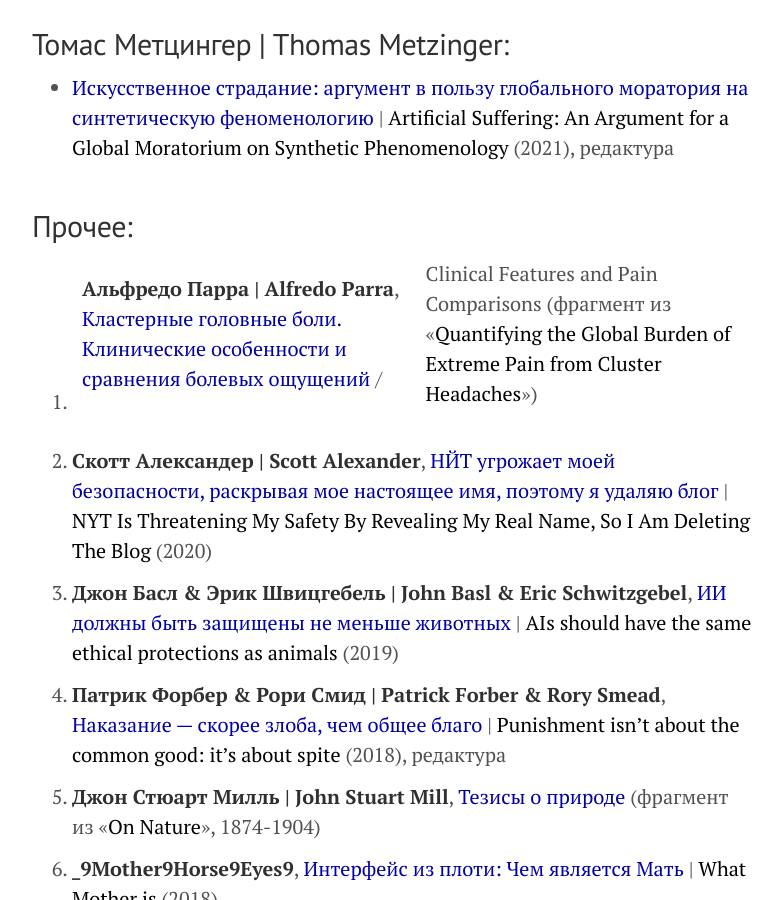
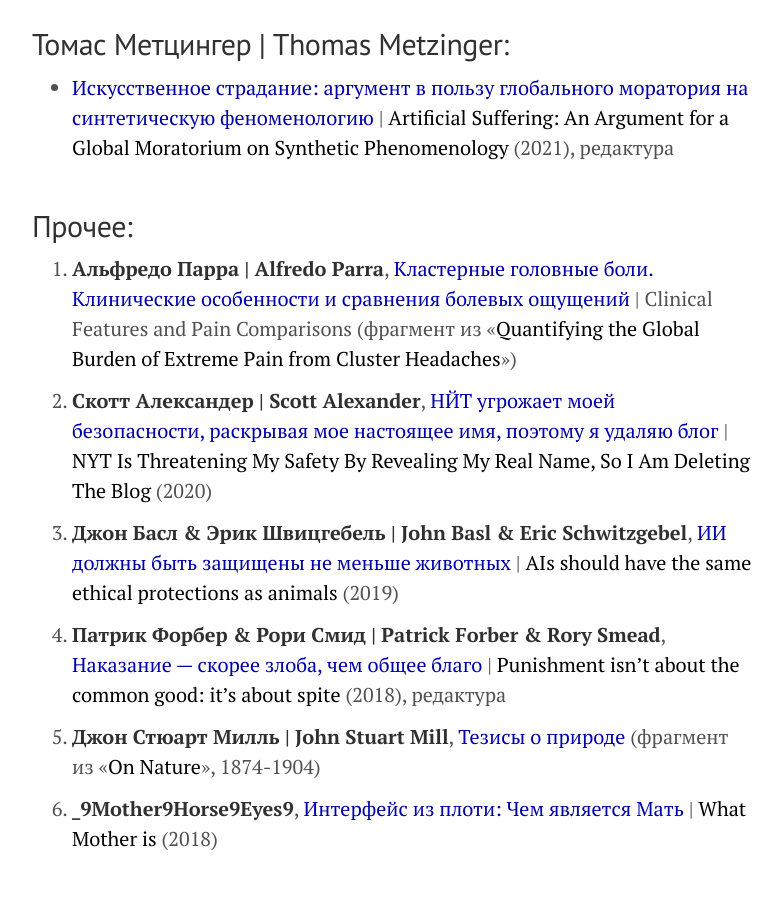
Before and after one commit to KKirdan/kkirdan.github.io, a Jekyll site: the page built from translations/index.md, in a window 1280 px wide and 900 px high, scrolled down 6124 px. Shown: the whole window, without its empty margins (248-1030 px from the left). Built offline with Jekyll 4.4.1, drawn with Linux system fonts in a browser that asks for light colours.

Commit message:
Update index.md

```diff
--- a/translations/index.md
+++ b/translations/index.md
@@ -135,7 +135,7 @@
 <a id="Прочее"></a>
 ## Прочее:
 
-1. **Альфредо Парра \| Alfredo Parra**, [Кластерные головные боли. Клинические особенности и сравнения болевых ощущений](https://reducingsuffering.github.io/alfredo-parra-1.html) /| Clinical Features and Pain Comparisons (фрагмент из «[Quantifying the Global Burden of Extreme Pain from Cluster Headaches](https://forum.effectivealtruism.org/posts/geh2g2nKb7Kkp26ze/quantifying-the-global-burden-of-extreme-pain-from-cluster#1_1__Clinical_Features_and_Pain_Comparisons){: class="b"}»)
+1. **Альфредо Парра \| Alfredo Parra**, [Кластерные головные боли. Клинические особенности и сравнения болевых ощущений](https://reducingsuffering.github.io/alfredo-parra-1.html) \| Clinical Features and Pain Comparisons (фрагмент из «[Quantifying the Global Burden of Extreme Pain from Cluster Headaches](https://forum.effectivealtruism.org/posts/geh2g2nKb7Kkp26ze/quantifying-the-global-burden-of-extreme-pain-from-cluster#1_1__Clinical_Features_and_Pain_Comparisons){: class="b"}»)
 2. **Скотт Александер \| Scott Alexander**, [НЙТ угрожает моей безопасности, раскрывая мое настоящее имя, поэтому я удаляю блог](https://vk.com/@kirdan-slate-star-codex-2020-06-22) \| [NYT Is Threatening My Safety By Revealing My Real Name, So I Am Deleting The Blog](https://slatestarcodex.com/2020/06/22/nyt-is-threatening-my-safety-by-revealing-my-real-name-so-i-am-deleting-the-blog/){: class="b"} (2020)
 3. **Джон Басл & Эрик Швицгебель \| John Basl & Eric Schwitzgebel**, [ИИ должны быть защищены не меньше животных](https://reducingsuffering.github.io/john-basl-ais-should-have-the-same-ethical-protections-as-animals.html) \| [AIs should have the same ethical protections as animals](https://aeon.co/ideas/ais-should-have-the-same-ethical-protections-as-animals){: class="b"} (2019)
 4. **Патрик Форбер & Рори Смид \| Patrick Forber & Rory Smead**, [Наказание — скорее злоба, чем общее благо](https://reducingsuffering.github.io/patrick-forber-punishment-isnt-about-the-common-good-its-about-spite.html) \| [Punishment isn’t about the common good: it’s about spite](https://aeon.co/ideas/punishment-isnt-about-the-common-good-its-about-spite){: class="b"} (2018), редактура
```
